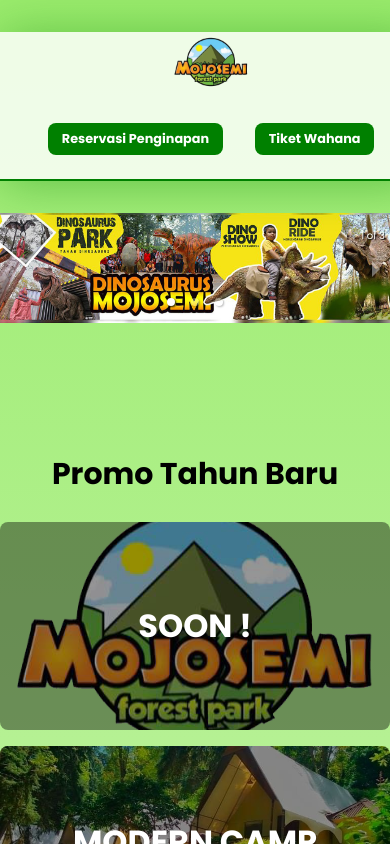
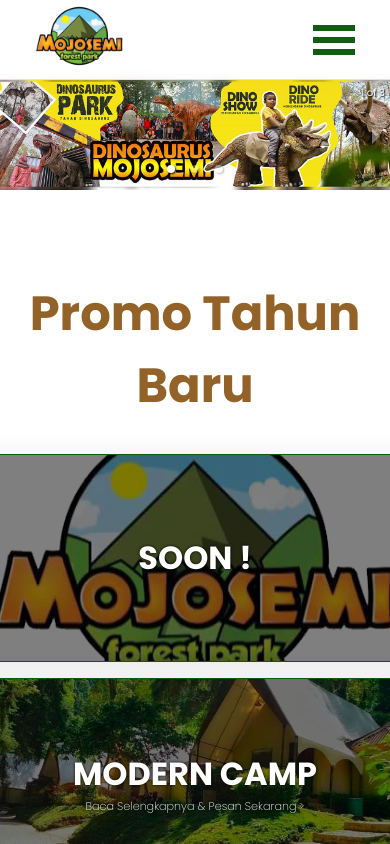
Before and after one commit to rizqyn9/mojosemi, a React (Vite) app: page / in a window 390 px wide. Shown: the top 844 px of the page. Built offline with nearby package versions, Linux system fonts and the light colour scheme.

Commit message:
22120111

```diff
--- a/src/App.tsx
+++ b/src/App.tsx
@@ -1,4 +1,4 @@
-import Nav from "./components/Nav"
+import Nav from "./components/Nav";
 import { Routes, Route, Link } from "react-router-dom";
 import Home from "./pages/Home";
 import InfoTicket from "./pages/Infoticket";
@@ -11,7 +11,8 @@ import { Footer } from "./components/Footer";
 function App() {
   return (
     <>
-      <Nav/>
+      {/* <div className="body-background"></div> */}
+      <Nav />
       <Routes>
         <Route path="/" element={<Home />} />
         <Route path="infoticket" element={<InfoTicket />} />
@@ -20,9 +21,9 @@ function App() {
         <Route path="dinoshow" element={<DinoShow />} />
         <Route path="wisatavirtual" element={<WisataVirtual />} />
       </Routes>
-      <Footer/>
+      <Footer />
     </>
-  )
+  );
 }
 
-export default App
+export default App;
--- a/src/components/Nav.tsx
+++ b/src/components/Nav.tsx
@@ -1,50 +1,81 @@
-import { Link, useHref } from "react-router-dom"
+import React, { useState } from "react";
+import { Link, useHref } from "react-router-dom";
+import { GiHamburgerMenu } from "react-icons/gi";
+import classNames from "classnames";
+import { atom, useAtom } from "jotai";
 
 const linkList: ILinkNav[] = [
   {
     title: "Reservasi Penginapan",
-        to: ""
+    to: "",
   },
   {
     title: "Tiket Wahana",
-        to: "/infoticket"
+    to: "/infoticket",
   },
-]
+];
+
+const NavContext = atom<boolean>(false);
 
 export default function Nav() {
+  const [click, setClick] = useAtom(NavContext);
+
+  const handleClick = () => setClick(!click);
+
   return (
     <div className="nav-wrapper">
       <nav>
         <Link to={"/"}>
-                    <img src="/logo.png" width="95" height="75" alt="" className="logo"></img>
+          <img
+            src="/logo.png"
+            width="95"
+            height="75"
+            alt=""
+            className="logo"
+            onClick={() => setClick(false)}
+          ></img>
         </Link>
-                <div className="nav-link-container">
-                    {
-                        linkList.map((val, i) => {
-                            return <LinkNav
+        <div className={classNames("nav-link-container", { active: click })}>
+          {linkList.map((val, i) => {
+            return (
+              <LinkNav
                 key={i}
                 title={val.title}
                 to={val.to}
+                onClick={handleClick}
               />
-                        })
-                    }
+            );
+          })}
+        </div>
+        <div className="nav-icon" onClick={handleClick}>
+          <GiHamburgerMenu />
         </div>
       </nav>
     </div>
-    )
+  );
 }
 
 interface ILinkNav {
   title: string;
   to: string;
+  onClick?: () => void;
 }
 
 function LinkNav(props: ILinkNav) {
+  const [click, setClick] = useAtom(NavContext);
+
+  const handleClick = () => {
+    if (props.onClick) props.onClick();
+  };
+
   return (
     <Link to={props.to}>
-            <div className="link-nav">
+      <div
+        className={classNames("link-nav", { active: click })}
+        onClick={handleClick}
+      >
         {props.title}
       </div>
     </Link>
-    )
+  );
 }
--- a/src/pages/Home.tsx
+++ b/src/pages/Home.tsx
@@ -4,133 +4,127 @@ import { Hero } from "../components/Hero";
 
 export default function Home() {
   return (
-        <section id='home'>
-            <Hero/>
-            <HomeCardSection {...Promo}/>
-            <HomeCardSection {...LayananKami}/>
-            <ContactSection/>
-        </section>
-    )
+    <div id="home">
+      <Hero />
+      <HomeCardSection {...Promo} />
+      <hr />
+      <HomeCardSection {...LayananKami} />
+      <ContactSection />
+    </div>
+  );
 }
 
 interface IHomeCardSection {
   title: string;
-    homeCard : ICardLink[]
+  homeCard: ICardLink[];
 }
 
 function HomeCardSection(props: IHomeCardSection) {
   return (
     <section className="card-section">
-            <h2 className="card-section__title"style={{fontSize:'30px'}}>{props.title}</h2>
+      <h2 className="card-section__title">{props.title}</h2>
       <div className="home-card-section">
-                {
-                    props.homeCard.map((val, i) => {
-                        return <CardLink {...val} key={i}/>
-                    })
-                }
+        {props.homeCard.map((val, i) => {
+          return <CardLink {...val} key={i} />;
+        })}
       </div>
     </section>
-    )
+  );
 }
 
 function ContactSection() {
-    return (
-        <section className="contact-section">
-        </section>
-    )
+  return <section className="contact-section"></section>;
 }
-
 
 const Promo: IHomeCardSection = {
   title: "Promo Tahun Baru",
-    homeCard : [
+  homeCard: [
     {
       title: "SOON !",
       bgImgPath: "logo.png",
       link: "/",
-            subTitle: ""
+      subTitle: "",
     },
     {
       title: "MODERN CAMP",
       bgImgPath: "PA2.jpg",
       link: "/moderncamp",
-            subTitle: "Baca Selengkapnya & Pesan Sekarang >"
+      subTitle: "Baca Selengkapnya & Pesan Sekarang >",
     },
     {
       title: "SOON !",
       bgImgPath: "logo.png",
       link: "/",
-            subTitle: ""
+      subTitle: "",
     },
-    ]
-}
+  ],
+};
 
 const LayananKami: IHomeCardSection = {
   title: "Layanan Kami",
-    homeCard : [
+  homeCard: [
     {
       title: "FAMILY CAMP",
       bgImgPath: "LK1.jpg",
       link: "/familycamp",
-            subTitle: "Baca Selengkapnya & Pesan Sekarang >"
+      subTitle: "Baca Selengkapnya & Pesan Sekarang >",
     },
     {
       title: "DINO SHOW",
       bgImgPath: "LK2.jpg",
       link: "/dinoshow",
-            subTitle: "Baca Selengkapnya & Pesan Sekarang >"
+      subTitle: "Baca Selengkapnya & Pesan Sekarang >",
     },
     {
       title: "WISATA VIRTUAL",
       bgImgPath: "LK3.jpg",
       link: "/wisatavirtual",
-            subTitle: "Baca Selengkapnya & Pesan Sekarang >"
+      subTitle: "Baca Selengkapnya & Pesan Sekarang >",
     },
     {
       title: "SOON !",
       bgImgPath: "logo.png",
       link: "/",
-            subTitle: ""
+      subTitle: "",
     },
-    ]
-}
+  ],
+};
 
 const ContactList: IContactItem[] = [
   {
     imgPath: "facebook.png",
-        to: "https://facebook.com/mojosemidinosauruspark"
+    to: "https://facebook.com/mojosemidinosauruspark",
   },
   {
     imgPath: "instagram.png",
-        to: "https://instagram.com/mojosemiforestpark"
+    to: "https://instagram.com/mojosemiforestpark",
   },
   {
     imgPath: "whatsapp.png",
-        to: "https://wa.me/628113783000"
+    to: "https://wa.me/628113783000",
   },
-]
-
+];
 
 const HubungiKami: IHomeCardSection = {
   title: "Hubungi Kami",
-    homeCard : [
+  homeCard: [
     {
       title: "",
       bgImgPath: "facebook.png",
       link: "/",
-            subTitle: ""
+      subTitle: "",
     },
     {
       title: "",
       bgImgPath: "instagram.png",
       link: "/",
-            subTitle: ""
+      subTitle: "",
     },
     {
       title: "",
       bgImgPath: "whatsapp.png",
       link: "",
-            subTitle: ""
+      subTitle: "",
     },
-    ]
-}
+  ],
+};
--- a/src/styles/_globals.scss
+++ b/src/styles/_globals.scss
@@ -1,11 +1,35 @@
 body {
-  padding: 0;
-  margin: 0;
+  position: relative;
   font-family: $poppins;
+}
+#root {
+  position: relative;
+}
+.body-background {
+  position: absolute;
+  top: var(--nav-height);
+  left: 0;
+  width: 100%;
+  height: 100%;
+  z-index: -10;
 
-  background: linear-gradient(rgb(155, 236, 109), white);
+  background-color: white;
+  opacity: 0.3;
+  background-image: linear-gradient(
+    to right,
+    $third-color,
+    $third-color 10px,
+    white 10px,
+    white
+  );
+  background-size: 100px 100%;
 }
 
+* {
+  margin: 0;
+  padding: 0;
+  box-sizing: border-box;
+}
 a {
   text-decoration: none;
   color: inherit;
@@ -13,6 +37,13 @@ a {
 
 .page {
   min-height: 100vh;
+}
+
+.base__page-wrapper {
+  padding: {
+    left: 1rem;
+    right: 1rem;
+  }
 }
 
 .base-wrapper__height {
@@ -42,3 +73,16 @@ a {
     background-color: rgb(2, 87, 2);
   }
 }
+
+.base__title {
+  font-size: 3rem;
+  color: $third-color;
+  filter: brightness(0.6);
+  // color: red;
+}
+
+.flex-center {
+  display: flex;
+  justify-content: center;
+  align-items: center;
+}
--- /dev/null
+++ b/src/styles/components/_base.scss
@@ -0,0 +1,4 @@
+a {
+  text-decoration: none;
+  color: inherit;
+}
--- a/src/styles/components/_card.scss
+++ b/src/styles/components/_card.scss
@@ -1,13 +1,10 @@
-a {
-  width: max-content;
-  max-width: 100%;
-}
-
 .card-container {
   height: 13rem;
   width: 28rem;
   max-width: 100%;
+
   border-radius: 8px;
+  border: 1px solid $primary-color;
 
   display: grid;
   place-items: center;
@@ -20,21 +17,29 @@ a {
 
   position: relative;
   transition: all 0.5s ease-in-out;
-  overflow: hidden;
+  // overflow: hidden;
 
   &::after {
     content: "";
-    background-color: rgba(0, 0, 0, 0.411);
-    z-index: 0;
     position: absolute;
     width: 100%;
     height: 100%;
+
+    background: rgba($color: #000000, $alpha: 0.5);
+
+    border-radius: inherit;
+    box-shadow: 0 4px 30px rgba(0, 0, 0, 0.1);
+    // backdrop-filter: blur(1px);
+
+    transition: all 1s ease-in-out;
   }
 
   &:hover {
     background-size: 110% !important;
+    border: 2px solid $primary-color;
 
     &::after {
+      backdrop-filter: blur(0);
       opacity: 0;
     }
   }
@@ -47,16 +52,16 @@ a {
     flex-direction: column;
     align-items: center;
 
+    text-shadow: 0px 0px 3px black;
+
     .card-container__title {
       font-size: 2rem;
       font-weight: bold;
-      margin: 0;
     }
 
     .card-container__text {
       font-size: 0.7rem;
       font-weight: lighter;
-      margin: 0;
     }
   }
 }
--- a/src/styles/components/_footer.scss
+++ b/src/styles/components/_footer.scss
@@ -3,7 +3,7 @@ footer {
   justify-content: center;
   align-items: center;
   width: 100%;
-  background-color: rgba(0, 128, 0, 0.171);
+  background-color: rgba(0, 128, 0, 1);
   border-top: 2px solid rgba(128, 128, 128, 0.342);
   padding: {
     top: 3rem;
--- a/src/styles/components/_nav.scss
+++ b/src/styles/components/_nav.scss
@@ -1,20 +1,33 @@
+.nav-wrapper {
+  padding: 0.3rem 2rem 0.3rem 2rem;
+  width: 100%;
+  height: var(--nav-height);
+  max-width: 100vw;
+  min-height: max-content;
+
+  @extend .flex-center;
+
+  position: sticky;
+  top: 0;
+  left: 0;
+  z-index: 40;
+
+  background-color: rgba($neutral-color, 0.5);
+  backdrop-filter: blur(5px);
+  border-bottom: 1px solid $fourth-color;
+
+  box-shadow: 0 1px 3rem rgba($third-color, 0.2);
+
   nav {
     width: 100%;
-  background-color: rgba(255, 255, 255, 0.835);
-  box-shadow: 0px 3px 3rem rgba(0, 128, 0, 0.411);
-  border-bottom: 2px solid green;
-  backdrop-filter: 10px;
-  min-height: max-content;
     height: 100%;
-  padding: 0 3rem 0 3rem;
 
     display: flex;
     align-items: center;
     justify-content: space-between;
 
     .logo {
-    height: auto;
-    width: 5rem;
+      height: 100%;
     }
 
     .nav-link-container {
@@ -25,50 +38,99 @@ nav {
       display: flex;
       align-items: center;
       justify-content: space-evenly;
-    gap: 2rem;
-
-    a {
-      text-decoration: none;
-      color: inherit;
-      background-color: green;
-      padding: 1px;
-      border-radius: 8px;
-    }
+      gap: 1rem;
 
       .link-nav {
-      text-decoration: none;
+        min-width: 9rem;
+        padding: 0.5em 2em 0.5em 2em;
+        // background-color: $third-color;
+        background: $gradient1;
+
+        text-align: center;
         font-size: 0.8rem;
         font-weight: bold;
-      padding: 0.5em 1em 0.5em 1em;
+
+        border-radius: 4rem;
 
         &:hover {
-        border-radius: 8px;
-        background-color: rgb(3, 187, 3);
-        color: white;
+          filter: brightness(0.9);
         }
       }
     }
 
-  @media (max-width: 400px) {
-    flex-direction: column;
-    top: 0;
-    left: 0;
+    .nav-icon {
+      display: none;
+      cursor: pointer;
+      height: 3rem;
+      width: 3rem;
+
+      @extend .flex-center;
+
+      color: $primary-color;
+
+      svg {
+        width: 100%;
+        height: 100%;
+        stroke-linecap: round;
       }
     }
 
-.nav-wrapper {
-  position: relative;
-  height: 5rem;
-  min-height: max-content;
+    @media (max-width: 768px) {
+      .nav-icon {
+        display: block;
+      }
+
+      .nav-link-container {
+        top: calc(var(--nav-height));
+
+        position: absolute;
         width: 100%;
+        height: max-content;
+
+        // background: white;
+
+        left: 50%;
+        transform: translateX(-50%);
+
+        display: flex;
+        flex-direction: column;
+        gap: 0;
+
+        overflow: hidden;
+
+        .link-nav {
+          width: 100vw;
+          border-radius: 0;
+          max-width: unset;
+
           display: flex;
           align-items: center;
-  position: sticky;
-  top: 0;
-  left: 0;
-  z-index: 40;
+          justify-content: center;
+          font-size: 1.2em;
+          color: transparent;
 
-  @media (max-width: 400px) {
-    padding: 2rem 0 2rem 0;
+          transform: translateY(-3rem);
+
+          overflow: hidden;
+          padding: 0;
+          height: 0;
+
+          background: transparent;
+          transition: all 0.5s ease-in-out;
+
+          background: rgba($neutral-color, 0.9);
+          backdrop-filter: blur(5px);
+          border-bottom: 1px solid $fourth-color;
+        }
+
+        &.active {
+          .link-nav {
+            transform: translateY(0);
+            height: 4rem;
+            color: black;
           }
         }
+      }
+    }
+  }
+}
--- /dev/null
+++ b/src/styles/components/_variables.scss
@@ -0,0 +1,15 @@
+$primary-color: #125c13;
+$secondary-color: #3e7c17;
+$third-color: #f4a442;
+$fourth-color: #e8e1d9;
+$neutral-color: white;
+
+$gradient1: linear-gradient(
+  150deg,
+  rgba(194, 129, 49, 1) 30%,
+  rgba(62, 124, 23, 1) 100%
+);
+
+:root {
+  --nav-height: 5rem;
+}
--- a/src/styles/main.scss
+++ b/src/styles/main.scss
@@ -1,3 +1,5 @@
+@import "./components/variables";
+@import "./components/base";
 @import "./components/typography";
 @import "./globals";
 
--- a/src/styles/pages/_home.scss
+++ b/src/styles/pages/_home.scss
@@ -1,25 +1,22 @@
 #home {
   width: 100%;
 
-    .card-section{
+  .card-section {
     width: 100%;
 
+    @extend .base__page-wrapper;
     @extend .base-wrapper__height;
 
     .card-section__title {
-            width: 100%;
-            text-align: center;
-            font-size: 3rem;
+      @extend .base__title;
 
-            font-weight: bolder;
+      margin-bottom: 2rem;
     }
 
     .home-card-section {
-            position: relative;
-            display: flex;
+      @extend .flex-center;
+
       flex-wrap: wrap;
-            justify-content: center;
-            align-items: center;
       gap: 1rem;
     }
   }
@@ -38,8 +35,6 @@
       @media (max-width: 700px) {
         flex-direction: column;
       }
-
-
     }
   }
 }
```
Also changed, not shown: src/components/Footer.tsx (+6 -4 lines). Lines whose indentation alone changed are shown as unchanged.
